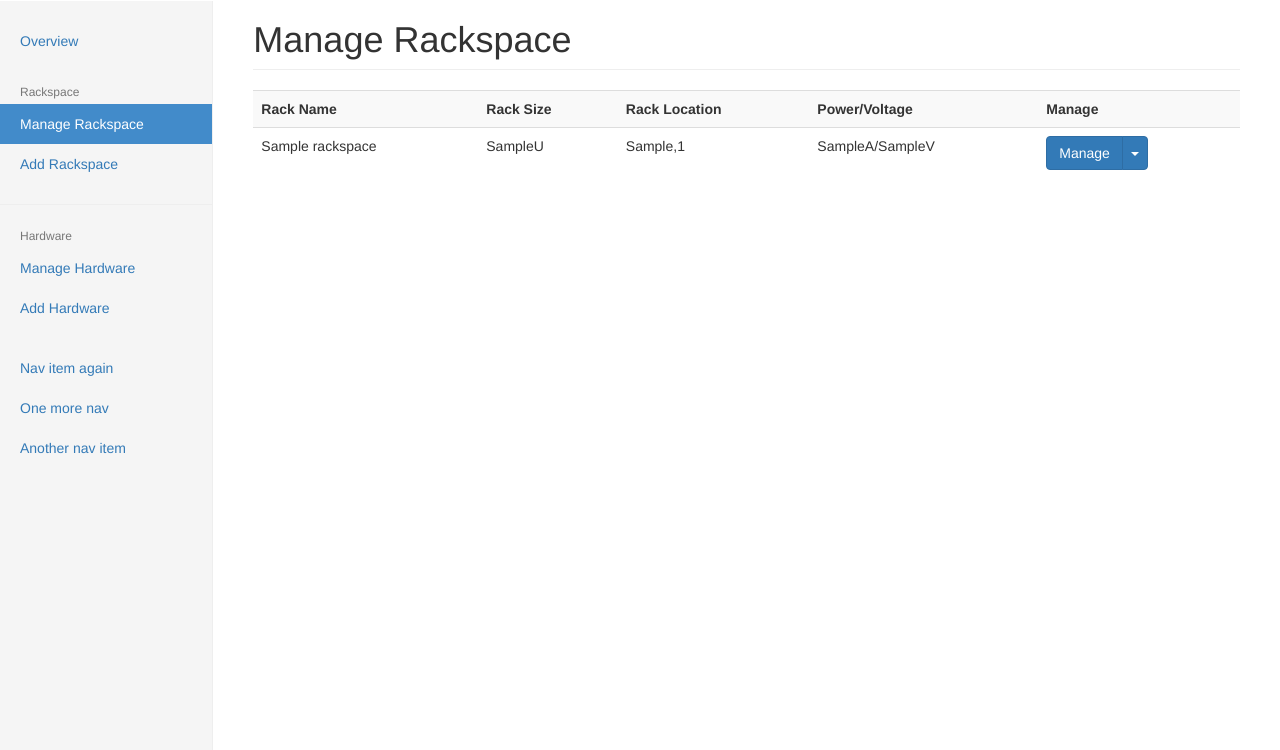
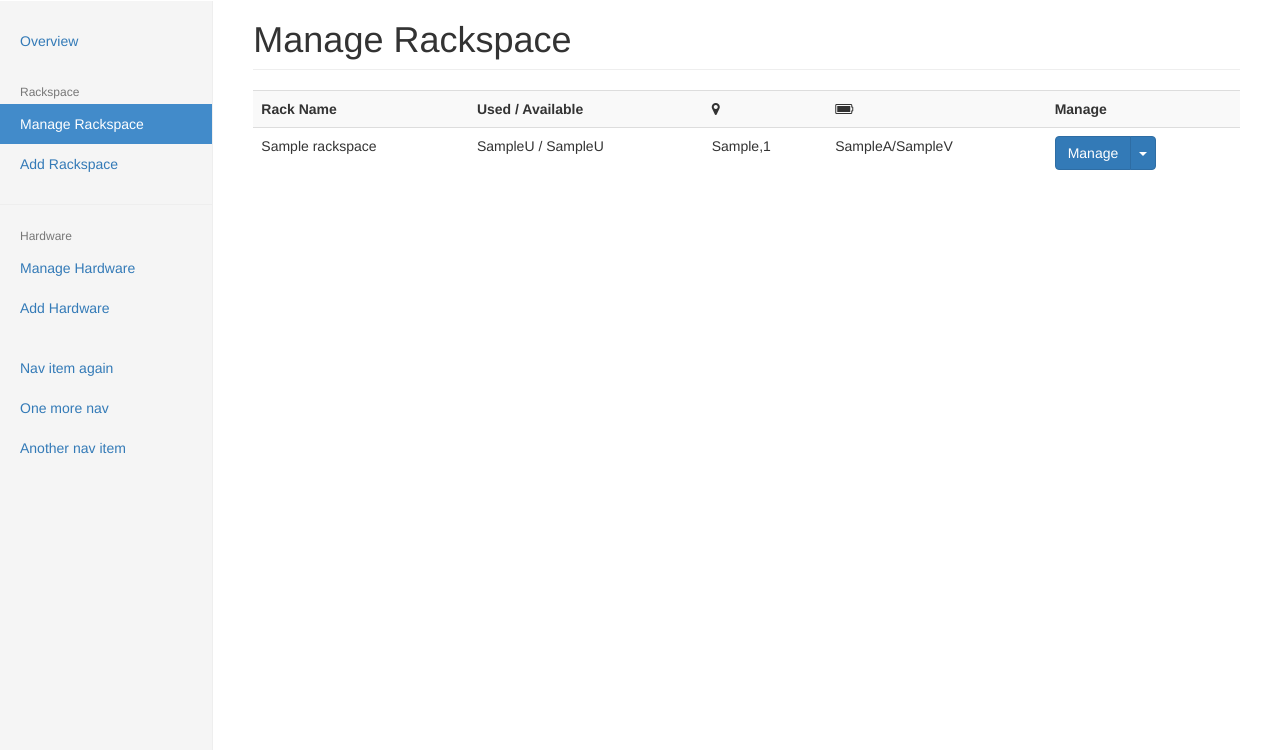
Before and after one commit to arjitc/DCIMStack, a PHP site: page /manage_rackspace.php in a window 1280 px wide. Shown: the part 50-800 px from the top of the page. Run offline with PHP 8.4, Linux system fonts and the light colour scheme; the visitor is signed in with stand-in values (Sample User, id 1); tables that the repository leaves empty or names only in its code hold one stand-in row (values such as "Sample post"); some libraries are stand-ins or nearby versions.

Commit message:
Display rackspace used/total

```diff
--- a/views/rackspace.php
+++ b/views/rackspace.php
@@ -48,7 +48,7 @@ check_if_rack_exists($_GET['id']); //this checks if the rack exists, if the rack
               if ($result->num_rows > 0) {
                   // output data of each row
                   while($row = $result->fetch_assoc()) {
-                      echo "<center><h2>".$row["rack_used"]."U</h2></center>";
+                      echo "<center><h2>".$row["rack_size_used"]."U</h2></center>";
                   }
               } else {
                   echo "<center><h2>0U</h2></center>";
--- a/views/rackspace/manage_rackspace.php
+++ b/views/rackspace/manage_rackspace.php
@@ -21,18 +21,18 @@
           <?php
           $sql = "SELECT * FROM `rackspace`";
           $result = $conn->query($sql);
-
           if ($result->num_rows > 0) {
-              echo "<table class='table table-striped'><tr><th>Rack Name</th><th>Rack Size</th><th>Rack Location</th><th>Power/Voltage</th><th>Manage</th></tr>";
+              echo "<table class='table table-striped'><tr><th>Rack Name</th><th>Used / Available</th><th><i class='fa fa-map-marker'></i></th><th><i class='fa fa-battery-full'></i></th><th>Manage</th></tr>";
               while($row = $result->fetch_assoc()) {
-                $id           = $row["id"];
-                $rack_name    = $row["rack_name"];
-                $rack_size    = $row["rack_size"]."U";
-                $rack_city    = $row["rack_city"];
-                $rack_country = $row["rack_country"];
-                $rack_voltage = $row["rack_voltage"]."V";
-                $rack_power   = $row["rack_power"]==0?"0A":$row['rack_power']."A";
-                echo "<tr><td>$rack_name</td><td>$rack_size</td><td>$rack_city,$rack_country</td><td>$rack_power/$rack_voltage</td><td>
+                $id             = $row["id"];
+                $rack_name      = $row["rack_name"];
+                $rack_size      = $row["rack_size"]."U";
+                $rack_size_used = $row["rack_size_used"]."U";
+                $rack_city      = $row["rack_city"];
+                $rack_country   = $row["rack_country"];
+                $rack_voltage   = $row["rack_voltage"]."V";
+                $rack_power     = $row["rack_power"]==0?"0A":$row['rack_power']."A";
+                echo "<tr><td>$rack_name</td><td>$rack_size_used / $rack_size</td><td>$rack_city,$rack_country</td><td>$rack_power/$rack_voltage</td><td>
                 <div class='btn-group'>
                   <a href='rackspace.php?id=$id' class='btn btn-primary' role='button'>Manage</a>
                   <button type='button' class='btn btn-primary dropdown-toggle' data-toggle='dropdown' aria-haspopup='true' aria-expanded='false'>
```
